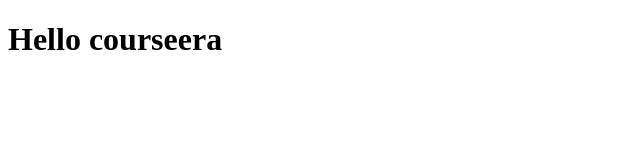
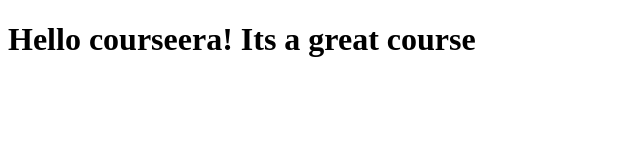
Before and after one commit to sowmyaboppudi/courseeracourse, a plain HTML site: page site/index.html in a window 1280 px wide. Shown: the whole page, without its empty margins (0-640 px from the left). Drawn offline with Linux system fonts and the light colour scheme.

Commit message:
Small addition to index.html

```diff
--- a/site/index.html
+++ b/site/index.html
@@ -4,6 +4,6 @@
 	<title>Hello Courseera!</title>
 </head>
 <body>
-	<h1>Hello courseera</h1>
+	<h1>Hello courseera! Its a great course</h1>
 </body>
 <html>
```
